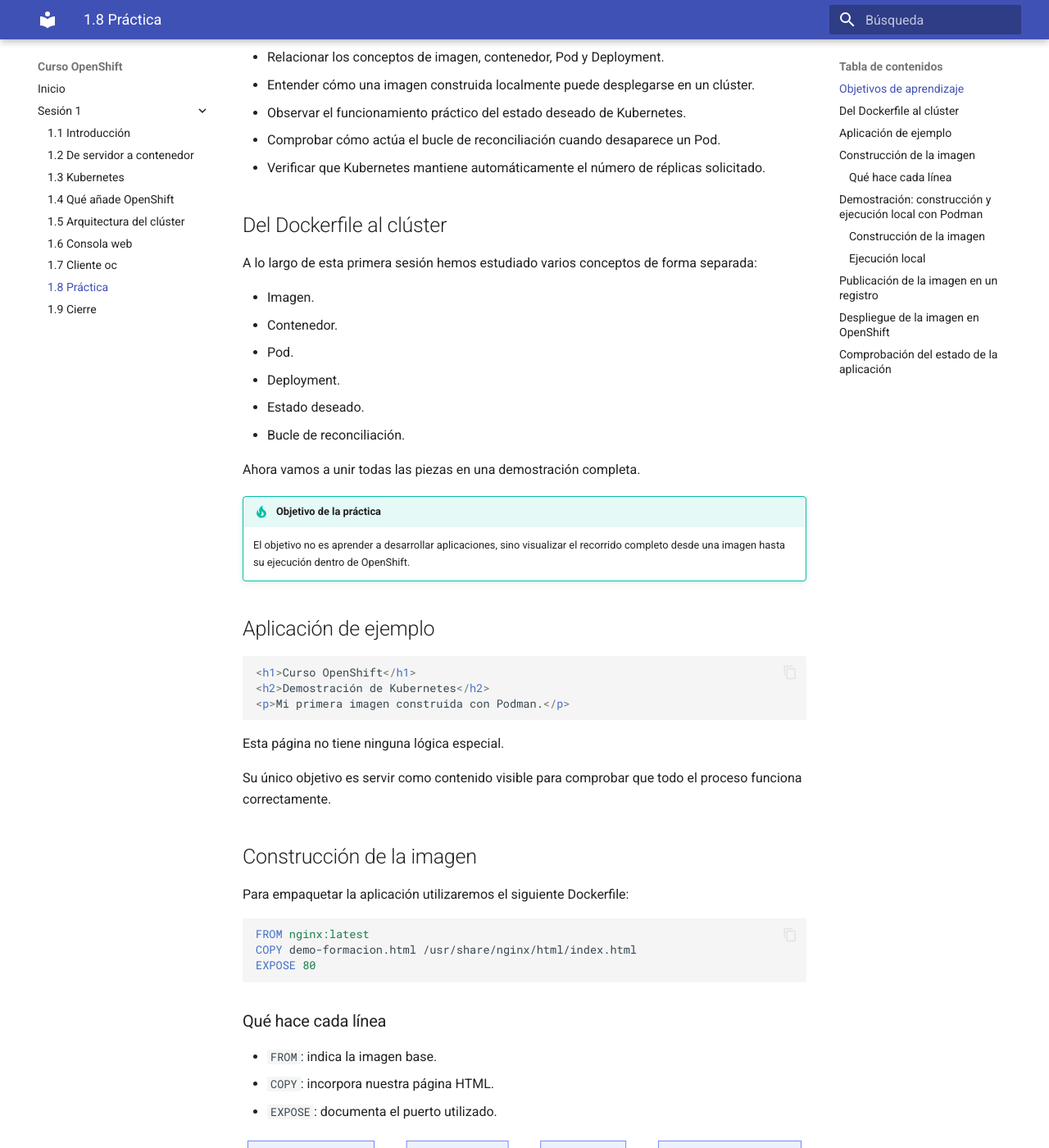
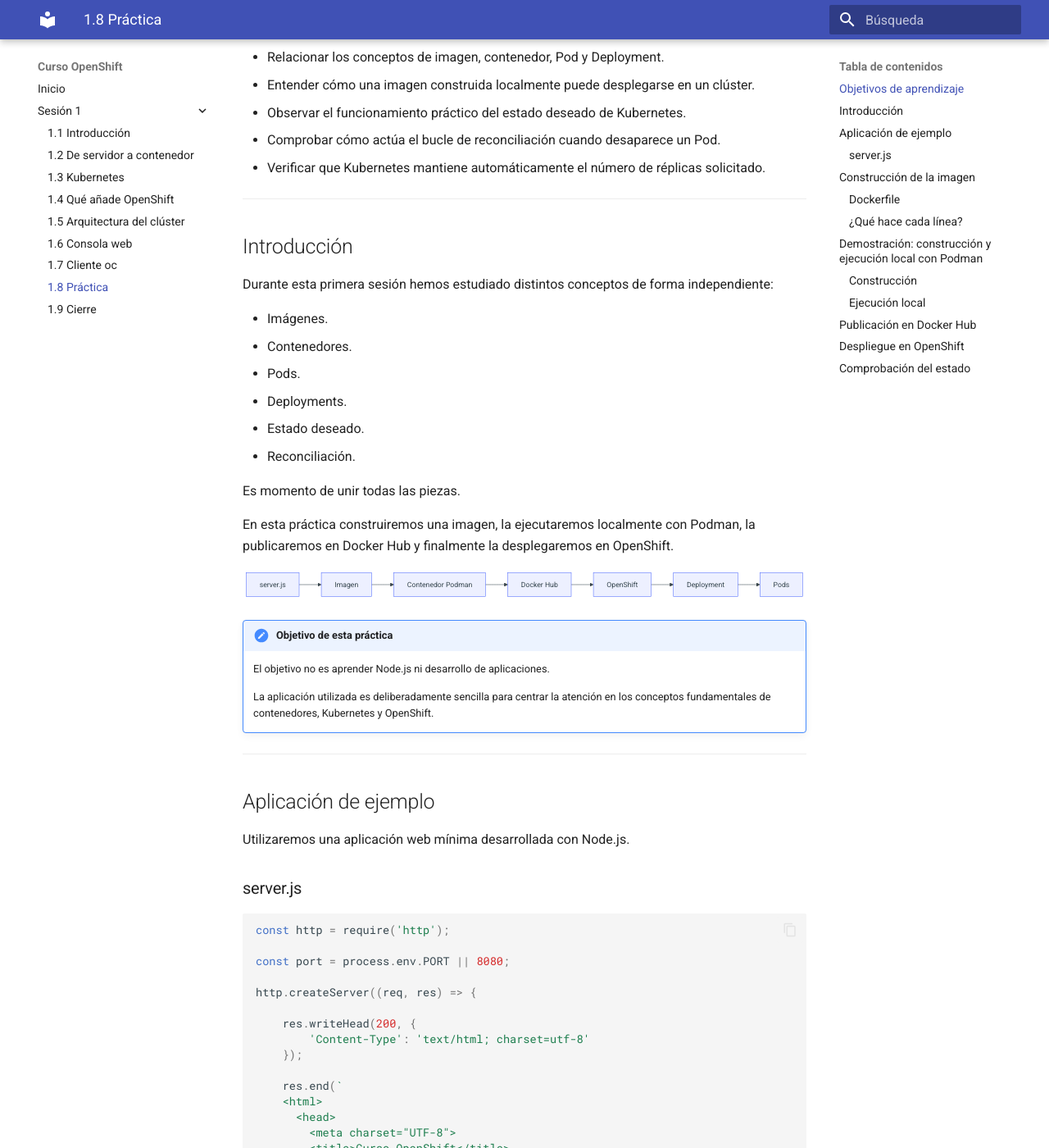
Before and after one commit to ieftraining/curso-openshift, an MkDocs documentation site: the page built from docs/sesion1/1.8-practica-imagen-cluster-completo.md, in a window 1280 px wide and 1400 px high, scrolled down 290 px. Shown: the whole window at 82% size. Built offline with MkDocs 1.6.1 and Material for MkDocs 9.7.7, drawn with Linux system fonts in a browser that asks for light colours; some of the changed text lies outside the part shown.

Commit message:
Update 1.8-practica-imagen-cluster-completo.md

````diff
--- a/docs/sesion1/1.8-practica-imagen-cluster-completo.md
+++ b/docs/sesion1/1.8-practica-imagen-cluster-completo.md
@@ -11,68 +11,123 @@
 - Comprobar cómo actúa el bucle de reconciliación cuando desaparece un Pod.
 - Verificar que Kubernetes mantiene automáticamente el número de réplicas solicitado.
 
-## Del Dockerfile al clúster
+---
 
-A lo largo de esta primera sesión hemos estudiado varios conceptos de forma separada:
+## Introducción
 
-- Imagen.
-- Contenedor.
-- Pod.
-- Deployment.
+Durante esta primera sesión hemos estudiado distintos conceptos de forma independiente:
+
+- Imágenes.
+- Contenedores.
+- Pods.
+- Deployments.
 - Estado deseado.
-- Bucle de reconciliación.
+- Reconciliación.
 
-Ahora vamos a unir todas las piezas en una demostración completa.
+Es momento de unir todas las piezas.
 
-!!! tip "Objetivo de la práctica"
+En esta práctica construiremos una imagen, la ejecutaremos localmente con Podman, la publicaremos en Docker Hub y finalmente la desplegaremos en OpenShift.
 
-    El objetivo no es aprender a desarrollar aplicaciones, sino visualizar el recorrido completo desde una imagen hasta su ejecución dentro de OpenShift.
+```mermaid
+flowchart LR
+    A[server.js] --> B[Imagen]
+    B --> C[Contenedor Podman]
+    C --> D[Docker Hub]
+    D --> E[OpenShift]
+    E --> F[Deployment]
+    F --> G[Pods]
+```
+
+!!! note "Objetivo de esta práctica"
+
+    El objetivo no es aprender Node.js ni desarrollo de aplicaciones.
+
+    La aplicación utilizada es deliberadamente sencilla para centrar la atención en los conceptos fundamentales de contenedores, Kubernetes y OpenShift.
+
+---
 
 ## Aplicación de ejemplo
 
-```html
-<h1>Curso OpenShift</h1>
-<h2>Demostración de Kubernetes</h2>
-<p>Mi primera imagen construida con Podman.</p>
+Utilizaremos una aplicación web mínima desarrollada con Node.js.
+
+### server.js
+
+```javascript
+const http = require('http');
+
+const port = process.env.PORT || 8080;
+
+http.createServer((req, res) => {
+
+    res.writeHead(200, {
+        'Content-Type': 'text/html; charset=utf-8'
+    });
+
+    res.end(`
+    <html>
+      <head>
+        <meta charset="UTF-8">
+        <title>Curso OpenShift</title>
+      </head>
+      <body>
+        <h1>Curso OpenShift</h1>
+        <h2>Mi primera aplicación desplegada en OpenShift</h2>
+        <p>La misma imagen funciona en Podman y en OpenShift.</p>
+      </body>
+    </html>
+    `);
+
+}).listen(port);
+
+console.log(`Servidor escuchando en puerto ${port}`);
 ```
 
-Esta página no tiene ninguna lógica especial.
+La aplicación escucha en el puerto 8080 y devuelve una página HTML sencilla.
 
-Su único objetivo es servir como contenido visible para comprobar que todo el proceso funciona correctamente.
+---
 
 ## Construcción de la imagen
 
-Para empaquetar la aplicación utilizaremos el siguiente Dockerfile:
+### Dockerfile
 
 ```dockerfile
-FROM nginx:latest
-COPY demo-formacion.html /usr/share/nginx/html/index.html
-EXPOSE 80
+FROM registry.access.redhat.com/ubi9/nodejs-20
+
+WORKDIR /opt/app-root/src
+
+COPY server.js .
+
+EXPOSE 8080
+
+CMD ["node", "server.js"]
 ```
 
-### Qué hace cada línea
+### ¿Qué hace cada línea?
 
-- `FROM`: indica la imagen base.
-- `COPY`: incorpora nuestra página HTML.
+- `FROM`: selecciona una imagen base con Node.js.
+- `WORKDIR`: establece el directorio de trabajo.
+- `COPY`: copia el código fuente al interior de la imagen.
 - `EXPOSE`: documenta el puerto utilizado.
+- `CMD`: define el proceso principal del contenedor.
 
 ```mermaid
-flowchart LR
-    A[Imagen base nginx]
-    --> B[Página HTML]
-    --> C[Dockerfile]
-    --> D[Imagen de contenedor]
+flowchart TD
+    A[server.js]
+    --> B[Dockerfile]
+    --> C[Imagen demo-formacion:v1]
 ```
+
+---
 
 ## Demostración: construcción y ejecución local con Podman
 
-### Construcción de la imagen
+### Construcción
 
 ```bash
 podman build -t demo-formacion:v1 .
 ```
 
-Comprobar la imagen creada:
+Verificar la imagen creada:
 
 ```bash
 podman images
@@ -81,55 +136,101 @@
 ### Ejecución local
 
 ```bash
-podman run -d --name demo-formacion -p 8080:80 demo-formacion:v1
+podman run -d --name demo-formacion -p 8080:8080 demo-formacion:v1
 ```
+
+Comprobar el estado del contenedor:
 
 ```bash
 podman ps
 ```
 
-Acceso desde navegador:
+Consultar los registros:
+
+```bash
+podman logs demo-formacion
+```
+
+Resultado esperado:
+
+```text
+Servidor escuchando en puerto 8080
+```
+
+Acceder desde un navegador:
 
 ```text
 http://localhost:8080
 ```
 
-```mermaid
-flowchart TD
-    A[Dockerfile]
-    --> B[Imagen demo-formacion:v1]
-    --> C[Contenedor demo-formacion]
+!!! tip "Imagen y contenedor"
+
+    La imagen es una plantilla.
+
+    El contenedor es una instancia en ejecución creada a partir de esa imagen.
+
+---
+
+## Publicación en Docker Hub
+
+Etiquetar la imagen:
+
+```bash
+podman tag demo-formacion:v1 docker.io/ieftraining/demo-formacion:v1
 ```
 
-## Publicación de la imagen en un registro
+Publicar la imagen:
 
-La imagen ha sido publicada previamente en:
+```bash
+podman push docker.io/ieftraining/demo-formacion:v1
+```
+
+Imagen utilizada durante esta práctica:
 
 ```text
 docker.io/ieftraining/demo-formacion:v1
 ```
 
+!!! warning "Una sola imagen"
+
+    La misma imagen utilizada en Podman será utilizada posteriormente en OpenShift.
+
+    No se reconstruye ni se modifica entre entornos.
+
 ```mermaid
 flowchart LR
     A[Construir]
-    --> B[Publicar]
-    --> C[Desplegar]
+    --> B[Probar]
+    --> C[Docker Hub]
+    --> D[OpenShift]
 ```
 
-!!! note "Una sola imagen"
+---
 
-    La misma imagen puede utilizarse en desarrollo, pruebas y OpenShift.
+## Despliegue en OpenShift
 
-## Despliegue de la imagen en OpenShift
+Crear la aplicación:
 
 ```bash
 oc new-app docker.io/ieftraining/demo-formacion:v1
 ```
 
-Comprobación de recursos:
+Comprobar los recursos creados:
 
 ```bash
 oc get all
+```
+
+Crear una Route:
+
+```bash
+oc expose service demo-formacion
+```
+
+Consultar la URL generada:
+
+```bash
+oc get route
 ```
 
 ```mermaid
@@ -137,32 +238,44 @@
     A[Deployment]
     --> B[ReplicaSet]
     --> C[Pod]
+
+    A --> D[Service]
+    D --> E[Route]
 ```
 
-Además se crea un Service para proporcionar acceso estable a la aplicación.
+!!! note "Componentes creados automáticamente"
 
-## Comprobación del estado de la aplicación
+    OpenShift crea el Deployment, ReplicaSet, Pod y Service necesarios para ejecutar la aplicación.
+
+---
+
+## Comprobación del estado
 
 ```bash
 oc get pods
-```
-
-```text
-NAME READY STATUS
-demo-formacion-7f6b7b8c6d-abcde 1/1 Running
 ```
 
 ```bash
 oc get deployments
 ```
 
-!!! tip "Comprobación visual"
+Verifica que el Pod se encuentra en estado:
 
-    También puede verificarse el resultado desde la vista Topology de OpenShift.
+```text
+Running
+```
+
+En este momento la aplicación ya está ejecutándose dentro del clúster.
+
+---
 
 # El experimento importante: comprobar la reconciliación
 
+Hasta ahora hemos hablado varias veces de una idea clave:
+
 > Kubernetes trabaja continuamente para que el estado real coincida con el estado deseado.
+
+Vamos a comprobarlo.
 
 ## Paso 1. Verificar las réplicas actuales
 
@@ -170,16 +283,13 @@
 oc get deployment demo-formacion
 ```
 
-```text
-NAME READY UP-TO-DATE AVAILABLE
-demo-formacion 1/1 1 1
-```
-
-Estado deseado:
+Estado inicial:
 
 ```text
 1 réplica
 ```
+
+---
 
 ## Paso 2. Escalar la aplicación
 
@@ -187,27 +297,29 @@
 oc scale deployment/demo-formacion --replicas=3
 ```
 
+Comprobar:
+
 ```bash
 oc get pods
 ```
 
+Ahora el estado deseado es:
+
 ```text
-demo-formacion-xxxxx
-demo-formacion-yyyyy
-demo-formacion-zzzzz
+3 Pods
 ```
 
-Ahora el estado deseado es de 3 Pods.
+---
 
 ## Paso 3. Eliminar un Pod manualmente
 
 ```bash
-oc delete pod demo-formacion-xxxxx
+oc delete pod <nombre-del-pod>
 ```
 
-El Deployment sigue definiendo tres réplicas como estado deseado.
+---
 
-## Paso 4. Observar qué ocurre
+## Paso 4. Observar la recuperación automática
 
 ```bash
 oc get pods
@@ -215,54 +327,62 @@
 
 ```mermaid
 flowchart TD
-    A[Pod eliminado]
-    --> B[Quedan 2 Pods]
-    --> C[Kubernetes detecta la diferencia]
-    --> D[Se crea un nuevo Pod]
-    --> E[Vuelven a existir 3 Pods]
+    A[Estado deseado: 3 Pods]
+    --> B[Un Pod es eliminado]
+    --> C[Estado real: 2 Pods]
+    --> D[Controlador detecta la diferencia]
+    --> E[Nuevo Pod creado]
+    --> F[Estado real: 3 Pods]
 ```
 
-El nuevo Pod tendrá un nombre diferente al eliminado.
+Kubernetes detectará automáticamente la desviación y creará un nuevo Pod.
 
-!!! tip "Idea fundamental"
-
-    Kubernetes no recupera el Pod antiguo. Recupera el estado deseado.
+---
 
 ## ¿Qué acabamos de demostrar?
 
-```mermaid
-flowchart TD
-    A[Estado deseado: 3 Pods]
-    --> B[Estado real: 2 Pods]
-    --> C[Reconciliación]
-    --> D[Estado real: 3 Pods]
+```text
+Estado deseado: 3 Pods
+        ↓
+Estado real: 2 Pods
+        ↓
+Reconciliación
+        ↓
+Estado real: 3 Pods
 ```
 
-Este mecanismo constituye la base de la recuperación automática ante muchos tipos de fallos.
+!!! tip "Qué debes recordar"
+
+    Kubernetes no trabaja gestionando servidores individuales.
+
+    Kubernetes trabaja manteniendo continuamente el estado deseado definido en los objetos de la plataforma.
+
+---
 
 ## Relación con los conceptos estudiados
 
 ```mermaid
 flowchart TD
-    A[Página HTML]
-    --> B[Dockerfile]
-    --> C[Imagen]
-    --> D[Contenedor]
-    --> E[Pod]
-    --> F[Deployment]
-    --> G[Kubernetes mantiene el estado deseado]
+    A[Código fuente]
+    --> B[Imagen]
+    --> C[Contenedor]
+    --> D[Pod]
+    --> E[Deployment]
+    --> F[Estado deseado]
 ```
+
+Durante esta práctica hemos recorrido todos los niveles vistos hasta ahora.
+
+---
 
 ## Ideas clave para recordar
 
-!!! tip "Resumen"
-
-    - Una imagen puede construirse localmente con Podman y reutilizarse posteriormente en OpenShift.
-    - La imagen utilizada en desarrollo y en OpenShift puede ser exactamente la misma.
-    - Un Deployment define cómo debe ejecutarse una aplicación.
-    - Kubernetes mantiene el número de réplicas solicitado por el Deployment.
-    - Los Pods son recursos efímeros y pueden desaparecer en cualquier momento.
-    - Eliminar un Pod no implica necesariamente que la aplicación deje de funcionar.
-    - Kubernetes detecta desviaciones entre estado real y estado deseado.
-    - El bucle de reconciliación es uno de los mecanismos fundamentales de Kubernetes.
-    - OpenShift hereda este comportamiento porque utiliza Kubernetes como motor de orquestación.
+- La misma imagen puede ejecutarse en Podman y en OpenShift.
+- Una imagen se construye una sola vez y puede desplegarse en distintos entornos.
+- Un Deployment define el estado deseado de la aplicación.
+- Kubernetes mantiene automáticamente el número de réplicas solicitado.
+- Los Pods son recursos efímeros.
+- Eliminar un Pod no implica necesariamente que la aplicación deje de funcionar.
+- Kubernetes detecta desviaciones entre estado real y estado deseado.
+- El bucle de reconciliación es uno de los mecanismos fundamentales de Kubernetes.
+- OpenShift hereda este comportamiento porque utiliza Kubernetes como motor de orquestación.
````
